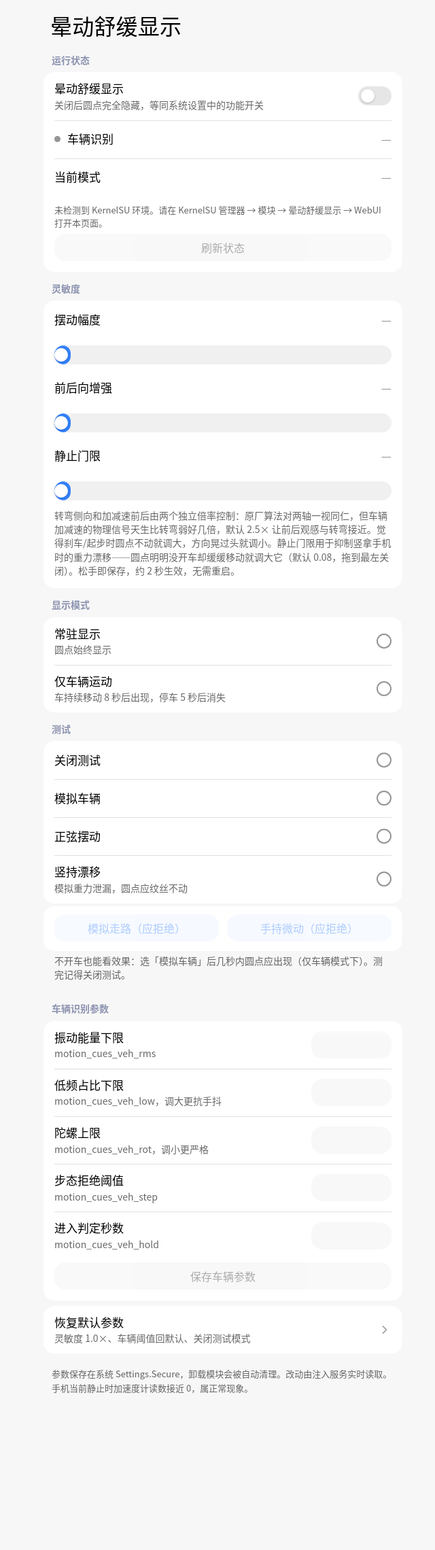
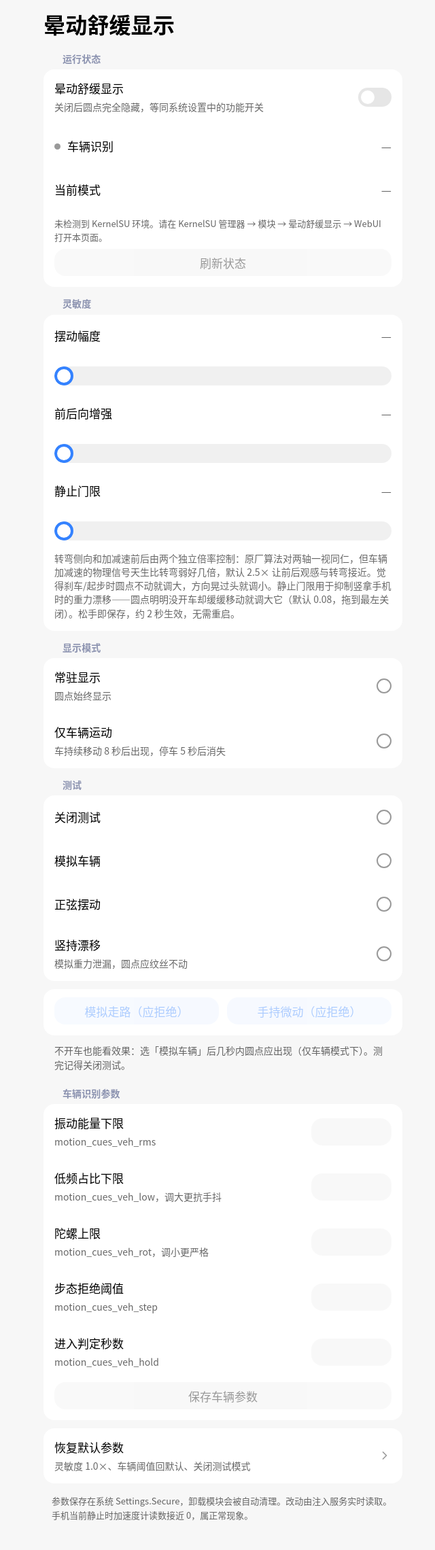
Before and after one commit to MieAiiii/oplus-antidizzy-module, a web app: page / in a window 1280 px wide. Shown: the whole page at 68% size, without its empty margins (312-952 px from the left). Before the commit the page ends 2050 px from the top, so only its background shows below. Run offline with its HTML, style and script files only (its server is not run), Linux system fonts and the light colour scheme; data that the repository does not hold is empty.

Commit message:
release: v7.3 — WebUI 按 miuix 官方源码规范全面重构
- 色值/字号/尺寸逐项对齐 compose-miuix-ui/miuix 源码（Colors.kt、TextStyles.kt）
- 移除滑块与开关阴影（官方纯实心 drawCircle）
- 卡片 16dp / 弹窗 32dp squircle 平滑圆角（corner-shape）
- SmallTitle 内边距 28dp、Button 17sp、Slider 左右留白 14dp、卡片间距 12dp
- 新增滑杆拖拽 4.4% 黑蒙版、行按压 Sink 下沉反馈
- 去掉选项间分割线，行高 64dp / 上下内距 16dp

```diff
--- a/module/webroot/index.html
+++ b/module/webroot/index.html
@@ -5,244 +5,286 @@
 <meta name="viewport" content="width=device-width, initial-scale=1, viewport-fit=cover">
 <title>晕动舒缓显示</title>
 <style>
-  /* ===== miuix / HyperOS 设计 Token（自 compose-miuix-ui/miuix 源码提取）=====
-     颜色：theme/Colors.kt · 字体：theme/TextStyles.kt
-     卡片 16dp 圆角 · 行 56dp/16dp 内距 · 开关 49x28/20dp
-     滑杆轨道 28dp · 白色滑块 20dp · 按钮 16dp 圆角/40dp 高/17sp */
+  /* =========================================================================
+     miuix / HyperOS 设计规范实现
+     取值来源：compose-miuix-ui/miuix（1.6k★，官方 HyperOS 设计语言实现）
+       theme/Colors.kt     —— lightColorScheme 全部色值
+       theme/TextStyles.kt —— 字号表（main 17 / headline1 17 / body2 14 / ...）
+       basic/Card.kt       —— 圆角 16dp + squircle 平滑圆角，surfaceContainer
+       basic/Component.kt  —— 行最小高度 56dp，内侧 16dp，标题 17sp Medium
+       basic/SmallTitle.kt —— subtitle(14sp Bold)，PaddingValues(28, 8)
+       basic/Switch.kt     —— 49×28dp，thumb 20dp，偏移 4/25dp，无阴影
+       basic/Slider.kt     —— 高 28dp，thumb = 0.72H（20.16dp），无阴影，
+                              左右留白 = H/2（14dp），拖拽轨道加深 4.4%
+       basic/Button.kt     —— 40dp 高，16dp 圆角，17sp Medium
+     ========================================================================= */
   :root {
     color-scheme: light dark;
+    /* ---- lightColorScheme（官方值） ---- */
     --primary: #3482FF;
     --on-primary: #FFFFFF;
-    --surface: #F7F7F7;            /* 页面背景 */
-    --card: #FFFFFF;               /* surfaceContainer */
-    --text: #000000;               /* onBackground */
-    --title-sub: #8C93B0;          /* onBackgroundVariant 组标题 */
-    --summary: rgba(0,0,0,.60);    /* onSurfaceVariantSummary */
-    --text-2: #959595;             /* onSurfaceContainerVariant */
-    --accent-soft: #EAF2FF;        /* tertiaryContainer */
-    --accent-soft-on: #3482FF;
-    --btn-bg: #F0F0F0;             /* secondaryVariant */
-    --btn-text: #303030;
-    --input-bg: #F0F0F0;           /* secondaryContainer */
-    --switch-off: #E6E6E6;         /* secondary */
-    --divider: #E0E0E0;
-    --slider-bg: rgba(0,0,0,.06);
+    --background: #FFFFFF;
+    --surface: #F7F7F7;             /* 页面背景 */
+    --card: #FFFFFF;                /* surfaceContainer */
+    --on-surface: #000000;
+    --on-surface-secondary: rgba(0,0,0,.80);   /* onSurfaceSecondary 0xCC000000 */
+    --summary: rgba(0,0,0,.60);                /* onSurfaceVariantSummary 0x99000000 */
+    --actions: rgba(0,0,0,.40);                /* onSurfaceVariantActions 0x66000000 */
+    --on-bg-variant: #8C93B0;       /* onBackgroundVariant 组标题 */
+    --secondary: #E6E6E6;           /* 开关未选中轨道 */
+    --secondary-variant: #F0F0F0;
+    --tertiary-container: #EAF2FF;
+    --divider: #E0E0E0;             /* dividerLine */
+    --outline: #D9D9D9;
+    --slider-bg: rgba(0,0,0,.06);   /* sliderBackground 0x0F000000 */
+    --error: #E94634;
     --press: rgba(0,0,0,.05);
-    --dim: rgba(0,0,0,.3);
+    --dim: rgba(0,0,0,.30);         /* windowDimming */
     --toast-bg: rgba(28,28,30,.92);
+    /* miuix 弹簧近似：spring(dampingRatio .7, stiffness 987) */
+    --spring: cubic-bezier(.32, 1.32, .56, 1);
+    --smooth: cubic-bezier(.4, 0, .2, 1);
   }
   @media (prefers-color-scheme: dark) {
     :root {
       --primary: #277AF7;
+      --background: #000000;
       --surface: #000000;
       --card: #242424;
-      --text: rgba(255,255,255,.90);
-      --title-sub: #787E96;
+      --on-surface: rgba(255,255,255,.90);
+      --on-surface-secondary: rgba(255,255,255,.70);
       --summary: rgba(255,255,255,.50);
-      --text-2: #737373;
-      --accent-soft: #2B3B54;
-      --accent-soft-on: #4788FF;
-      --btn-bg: #434343;
-      --btn-text: #D9D9D9;
-      --input-bg: #434343;
-      --switch-off: #505050;
+      --actions: rgba(255,255,255,.30);
+      --on-bg-variant: #787E96;
+      --secondary: #505050;
+      --secondary-variant: #434343;
+      --tertiary-container: #2B3B54;
       --divider: #393939;
+      --outline: #4A4A4A;
       --slider-bg: rgba(255,255,255,.15);
       --press: rgba(255,255,255,.06);
-      --dim: rgba(0,0,0,.6);
+      --dim: rgba(0,0,0,.60);
       --toast-bg: rgba(70,70,72,.95);
     }
   }
+
   * { box-sizing: border-box; -webkit-tap-highlight-color: transparent; }
   html { background: var(--surface); }
   body {
     margin: 0 auto; max-width: 560px; padding: 0 16px calc(40px + env(safe-area-inset-bottom));
-    background: var(--surface); color: var(--text);
+    background: var(--surface); color: var(--on-surface);
     font-family: MiSans, "MiSans VF", "HarmonyOS Sans SC", "OPPO Sans", "PingFang SC",
                  "Noto Sans CJK SC", system-ui, sans-serif;
-    font-size: 17px; line-height: 1.45;
+    font-size: 17px; line-height: 1.45;               /* main = 17sp */
+    -webkit-font-smoothing: antialiased;
   }
 
-  /* ===== 顶栏（miuix TopAppBar：大标题 32sp，折叠为居中 20sp Medium） ===== */
+  /* ===== TopAppBar：大标题 32sp（title1），折叠为居中 20sp（title3） ===== */
   .appbar {
     position: sticky; top: 0; z-index: 8; margin: 0 -16px;
-    padding: env(safe-area-inset-top) 26px 0;
+    padding: env(safe-area-inset-top) 16px 0;          /* 与大标题 16dp 起始边距对齐 */
     background: transparent;
-    transition: background .22s ease;
+    transition: background .22s var(--smooth);
   }
   .appbar-inner { position: relative; }
   .appbar-large {
-    margin: 0; font-size: 32px; font-weight: 500; letter-spacing: .2px;
-    padding: 14px 0 12px; max-height: 64px;
-    transition: opacity .16s ease, max-height .2s ease, padding .2s ease, transform .16s ease;
+    margin: 0; font-size: 32px; font-weight: 600; letter-spacing: .2px;
+    padding: 12px 0 10px; max-height: 62px;
+    transition: opacity .16s var(--smooth), max-height .2s var(--smooth),
+                padding .2s var(--smooth), transform .16s var(--smooth);
   }
   .appbar-small {
     position: absolute; top: 0; left: 0; right: 0; height: 52px;
     display: flex; align-items: center; justify-content: center;
     font-size: 20px; font-weight: 500;
     opacity: 0; transform: translateY(10px);
-    transition: opacity .16s ease, transform .18s ease;
+    transition: opacity .16s var(--smooth), transform .18s var(--smooth);
     pointer-events: none;
   }
+  /* miuix-blur：折叠后毛玻璃（surface 62% + blur 20 + saturate） */
   .appbar.collapsed { background: color-mix(in srgb, var(--surface) 86%, transparent); }
   @supports (backdrop-filter: blur(1px)) {
     .appbar.collapsed {
       background: color-mix(in srgb, var(--surface) 62%, transparent);
-      -webkit-backdrop-filter: blur(20px) saturate(1.6);
-      backdrop-filter: blur(20px) saturate(1.6);
+      -webkit-backdrop-filter: blur(20px) saturate(1.8);
+      backdrop-filter: blur(20px) saturate(1.8);
     }
   }
   .appbar.collapsed .appbar-large { opacity: 0; max-height: 0; padding: 0; transform: scale(.98); }
   .appbar.collapsed .appbar-small { opacity: 1; transform: translateY(0); }
 
-  /* ===== 组标题（SmallTitle：14sp Bold，onBackgroundVariant，28dp/8dp） ===== */
+  /* ===== SmallTitle：subtitle(14sp Bold) + onBackgroundVariant + PaddingValues(28, 8) ===== */
   .group-title {
-    font-size: 14px; font-weight: 700; color: var(--title-sub);
-    margin: 14px 0 8px; padding: 0 12px;
+    font-size: 14px; font-weight: 700; color: var(--on-bg-variant);
+    padding: 0 28px; margin: 14px 0 6px;
+    letter-spacing: .1px;
   }
 
-  /* ===== 卡片（Card：16dp squircle 圆角，surfaceContainer） ===== */
+  /* ===== Card：16dp squircle 平滑圆角（miuix-squircle），surfaceContainer，无阴影 ===== */
   .card {
-    background: var(--card); border-radius: 16px; overflow: hidden;
-    margin-bottom: 4px;
+    background: var(--card);
+    border-radius: 16px;
+    corner-shape: squircle;         /* Chrome 133+：超椭圆平滑圆角（miuix squircle） */
+    overflow: hidden;
+    margin-bottom: 12px;            /* miuix 卡片间距 12dp */
   }
+  .card:last-child { margin-bottom: 0; }
 
-  /* ===== 行（BasicComponent：最小 56dp，16dp 内距，标题 17sp Medium，摘要 14sp） ===== */
+  /* ===== BasicComponent：minHeight 64dp（宽松版），InsideMargin 16dp，标题 17sp Medium ===== */
   .mi-row {
-    position: relative; min-height: 56px; padding: 12px 16px;
+    position: relative; min-height: 64px; padding: 16px;
     display: flex; align-items: center; justify-content: space-between; gap: 12px;
   }
-  .mi-row + .mi-row::before {
+  /* 行间分隔线：已按需求关闭（如需恢复把下面规则取消注释） */
+  /* .mi-row + .mi-row::before {
     content: ''; position: absolute; top: 0; left: 16px; right: 16px;
     height: 1px; background: var(--divider);
-  }
-  .mi-row.pressable:active { background: var(--press); }
+  } */
+  /* miuix PressFeedbackType.Sink：按下轻微下沉 + 变暗 */
+  .mi-row.pressable { transition: transform .16s var(--spring), background .16s var(--smooth); }
+  .mi-row.pressable:active { transform: scale(.985); background: var(--press); }
   .row-main { flex: 1; min-width: 0; }
-  .row-title { font-size: 17px; font-weight: 500; }
-  .row-summary { font-size: 14px; color: var(--summary); margin-top: 2px; line-height: 1.4; }
-  .row-value { font-size: 17px; color: var(--text-2); font-variant-numeric: tabular-nums; white-space: nowrap; }
+  .row-title { font-size: 17px; font-weight: 500; }      /* headline1 + Medium */
+  .row-summary { font-size: 14px; color: var(--summary); margin-top: 4px; line-height: 1.45; }
+  .row-value { font-size: 17px; color: var(--summary); font-variant-numeric: tabular-nums; white-space: nowrap; }
   .row-label { display: flex; align-items: center; font-size: 17px; font-weight: 500; }
 
   /* 状态圆点 */
-  .dot { display: inline-block; width: 9px; height: 9px; border-radius: 50%; margin-right: 10px; background: var(--text-2); }
-  .dot.on { background: var(--primary); box-shadow: 0 0 7px color-mix(in srgb, var(--primary) 60%, transparent); }
+  .dot { display: inline-block; width: 9px; height: 9px; border-radius: 50%; margin-right: 10px; background: var(--actions); }
+  .dot.on { background: var(--primary); }
 
-  /* ===== 开关（Switch：轨道 49x28 胶囊，滑块 20dp，开=primary 关=secondary） ===== */
+  /* ===== Switch：49×28dp 胶囊轨道，20dp thumb，偏移 unchecked 4dp / checked 25dp，
+            thumb 纯实心白圆无阴影（官方 drawCircle），按下 1.127x ===== */
   .switch {
     flex: none; position: relative; width: 49px; height: 28px; border-radius: 14px;
-    background: var(--switch-off); transition: background .22s cubic-bezier(.4,0,.2,1);
+    background: var(--secondary);
+    transition: background .3s var(--smooth);
     cursor: pointer;
   }
   .switch .knob {
     position: absolute; top: 4px; left: 4px; width: 20px; height: 20px; border-radius: 50%;
-    background: #FFFFFF; box-shadow: 0 1px 3px rgba(0,0,0,.22);
-    transition: left .22s cubic-bezier(.34,1.25,.64,1), transform .18s cubic-bezier(.34,1.25,.64,1);
+    background: #FFFFFF;
+    transition: left .3s var(--spring), transform .18s var(--spring);
   }
   .switch:active .knob { transform: scale(1.127); }
   .switch.on { background: var(--primary); }
   .switch.on .knob { left: 25px; }
   .switch.disabled { opacity: .4; pointer-events: none; }
 
-  /* ===== 单选（RadioButton：primary 圆点 + 外圈） ===== */
+  /* ===== RadioButton：22dp 外圈 + 11dp primary 圆点 ===== */
   .radio {
     flex: none; width: 22px; height: 22px; border-radius: 50%;
-    border: 2px solid var(--text-2); position: relative; transition: border-color .18s;
+    border: 2px solid var(--actions); position: relative;
+    transition: border-color .2s var(--smooth);
   }
   .radio::after {
     content: ''; position: absolute; top: 0; left: 0; right: 0; bottom: 0; margin: auto;
     width: 11px; height: 11px;
-    border-radius: 50%; background: var(--primary); transform: scale(0); transition: transform .2s cubic-bezier(.34,1.4,.64,1);
+    border-radius: 50%; background: var(--primary);
+    transform: scale(0); transition: transform .22s var(--spring);
   }
   .radio.sel { border-color: var(--primary); }
   .radio.sel::after { transform: scale(1); }
 
-  /* ===== 滑杆（Slider：28dp 胶囊轨道，填充 primary，白色 20dp 滑块，按压 1.127 倍） ===== */
-  .slider { position: relative; height: 28px; margin: 10px 16px 6px; touch-action: none; cursor: pointer; }
+  /* ===== Slider：高 28dp（整个组件即胶囊轨道 14dp 圆角），
+            thumb = 0.72 × 28 ≈ 20px 纯白实心无阴影，
+            左右留白 = 14dp（thumbRadius），
+            拖拽时轨道叠加 4.4% 黑蒙版，thumb 放大 1.127 ===== */
+  .slider {
+    position: relative; height: 28px; margin: 12px 16px 10px;
+    touch-action: none; cursor: pointer; isolation: isolate;
+  }
   .slider-track {
     position: absolute; top: 0; left: 0; right: 0; bottom: 0; border-radius: 14px;
     background: var(--slider-bg); overflow: hidden;
   }
+  .slider-track::after {              /* 拖拽加深：drawRect(Black, alpha .044) */
+    content: ''; position: absolute; inset: 0; border-radius: inherit;
+    background: rgba(0,0,0,.044); opacity: 0; transition: opacity .15s var(--smooth);
+  }
+  .slider.active .slider-track::after { opacity: 1; }
   .slider-fill {
-    position: absolute; left: 0; top: 0; bottom: 0; width: 24px;
-    border-radius: 14px; background: var(--primary);
-    transition: width .25s cubic-bezier(.4,0,.2,1);
+    position: absolute; left: 0; top: 0; bottom: 0; width: 28px;
+    border-radius: 14px; background: var(--primary);    /* StrokeCap.Round：圆头半径 14 */
+    transition: width .25s var(--smooth);
   }
   .slider-thumb {
-    position: absolute; top: 50%; left: 10px; width: 20px; height: 20px; border-radius: 50%;
-    background: #FFFFFF; box-shadow: 0 1px 4px rgba(0,0,0,.2);
+    position: absolute; top: 50%; left: 14px; width: 20px; height: 20px; border-radius: 50%;
+    background: #FFFFFF;                                /* onPrimary，无阴影 */
     transform: translate(-50%, -50%);
-    transition: left .25s cubic-bezier(.4,0,.2,1), transform .18s cubic-bezier(.34,1.35,.64,1);
+    transition: left .25s var(--smooth), transform .18s var(--spring);
     pointer-events: none;
   }
   .slider.active .slider-thumb { transform: translate(-50%, -50%) scale(1.127); }
   .slider.active .slider-fill, .slider.active .slider-thumb { transition: none; }
 
-  /* 卡片内说明文字 */
+  /* 卡片内说明（onSurfaceVariantSummary 60%） */
   .card-summary { font-size: 14px; color: var(--summary); padding: 6px 16px 16px; line-height: 1.45; }
 
-  /* ===== 按钮（Button：16dp 圆角，最小 40dp 高，13x16 内距，17sp） ===== */
+  /* ===== Button：最小 40dp 高，16dp 圆角，17sp Medium，13×16 内距 ===== */
   .btn {
     display: inline-flex; align-items: center; justify-content: center;
     min-height: 40px; padding: 10px 16px; border: 0; border-radius: 16px;
-    background: var(--btn-bg); color: var(--btn-text);
-    font-family: inherit; font-size: 16px; font-weight: 500; line-height: 1;
-    cursor: pointer; transition: transform .15s cubic-bezier(.34,1.3,.64,1), filter .15s;
+    background: var(--secondary-variant); color: var(--on-surface);
+    font-family: inherit; font-size: 17px; font-weight: 500; line-height: 1;
+    cursor: pointer; transition: transform .15s var(--spring), filter .15s var(--smooth);
   }
   .btn:active { transform: scale(.97); filter: brightness(.96); }
   .btn.primary { background: var(--primary); color: var(--on-primary); }
   .btn.block { display: flex; width: calc(100% - 32px); margin: 4px 16px 16px; }
-  .btn.sm { min-height: 36px; font-size: 14px; padding: 8px 14px; border-radius: 14px; }
-  .btn.accent-soft { background: var(--accent-soft); color: var(--accent-soft-on); }
+  .btn.sm { min-height: 36px; font-size: 15px; padding: 8px 14px; border-radius: 14px; }
+  .btn.accent-soft { background: var(--tertiary-container); color: var(--primary); }
 
-  /* ===== 输入框（TextField：16dp 圆角，secondaryContainer 背景，聚焦 2dp primary 描边） ===== */
+  /* ===== TextField：40dp 高，16dp 圆角，secondaryVariant 背景，聚焦 2dp primary 描边 ===== */
   .input-num, .input-text {
     flex: none; width: 118px; height: 40px; border-radius: 16px;
-    background: var(--input-bg); border: 2px solid transparent; color: var(--text);
-    padding: 0 12px; font-size: 15px; font-family: inherit;
+    background: var(--secondary-variant); border: 2px solid transparent; color: var(--on-surface);
+    padding: 0 12px; font-size: 16px; font-family: inherit;
     text-align: right; font-variant-numeric: tabular-nums;
-    transition: border-color .18s, background .18s;
+    transition: border-color .18s var(--smooth), background .18s var(--smooth);
     -webkit-appearance: none; appearance: none;
   }
   .input-num:focus, .input-text:focus { outline: none; border-color: var(--primary); }
   .input-num::-webkit-outer-spin-button, .input-num::-webkit-inner-spin-button { -webkit-appearance: none; }
   input:disabled, button:disabled, .switch.disabled { opacity: .4; }
 
-  /* ===== 日志区 ===== */
+  /* ===== 日志（footnote1 13sp，tabular） ===== */
   .log {
     font-size: 13px; color: var(--summary); font-variant-numeric: tabular-nums;
-    padding: 10px 16px 2px; white-space: pre-wrap; word-break: break-all; line-height: 1.5;
+    padding: 8px 16px 4px; white-space: pre-wrap; word-break: break-all; line-height: 1.5;
   }
 
   /* ===== 底部说明（footnote1 13sp） ===== */
   .footer-hint {
     font-size: 13px; color: var(--summary);
-    margin: 20px 12px 0; line-height: 1.6;
+    margin: 16px 12px 0; line-height: 1.6;
   }
 
-  /* ===== Toast ===== */
+  /* ===== Toast（miuix Snackbar：胶囊，深色底） ===== */
   .toast {
     position: fixed; left: 50%; bottom: calc(34px + env(safe-area-inset-bottom));
-    transform: translateX(-50%) translateY(6px);
+    transform: translateX(-50%) translateY(6px) scale(.96);
     background: var(--toast-bg); color: #fff;
     padding: 11px 22px; border-radius: 22px;
     font-size: 14px; max-width: 82vw; text-align: center;
-    opacity: 0; transition: opacity .22s, transform .22s;
+    opacity: 0; transition: opacity .22s var(--smooth), transform .22s var(--spring);
     pointer-events: none; z-index: 30;
     box-shadow: 0 6px 20px rgba(0,0,0,.18);
   }
-  .toast.show { opacity: 1; transform: translateX(-50%) translateY(0); }
+  .toast.show { opacity: 1; transform: translateX(-50%) translateY(0) scale(1); }
 
-  /* ===== 对话框（SuperDialog：居中卡片 24dp 圆角，标题左对齐，按钮并排） ===== */
+  /* ===== Dialog：居中卡片 32dp squircle（官方 Centered dialog corner radius 32dp） ===== */
   .dialog-mask {
     position: fixed; top: 0; left: 0; right: 0; bottom: 0; background: var(--dim); z-index: 20;
     display: flex; align-items: center; justify-content: center; padding: 32px;
-    opacity: 0; transition: opacity .2s; pointer-events: none;
+    opacity: 0; transition: opacity .2s var(--smooth); pointer-events: none;
   }
   .dialog-mask.show { opacity: 1; pointer-events: auto; }
   .dialog {
-    background: var(--card); border-radius: 24px; padding: 26px 24px 18px;
+    background: var(--card); border-radius: 32px; corner-shape: squircle;
+    padding: 26px 24px 18px;
     width: 100%; max-width: 360px;
-    transform: scale(.94); transition: transform .22s cubic-bezier(.34,1.3,.64,1);
+    transform: scale(.94); transition: transform .24s var(--spring);
     box-shadow: 0 12px 40px rgba(0,0,0,.22);
   }
   .dialog-mask.show .dialog { transform: scale(1); }
@@ -251,8 +293,11 @@
   .dialog-actions { display: flex; gap: 12px; margin-top: 20px; }
   .dialog-actions .btn { flex: 1; }
 
-  /* 箭头行（ArrowPreference） */
-  .chevron { flex: none; width: 20px; height: 20px; color: var(--text-2); }
+  /* 箭头（ArrowPreference） */
+  .chevron { flex: none; width: 20px; height: 20px; color: var(--actions); }
+
+  /* 卡片内的按钮行（自定义布局时使用） */
+  .card-row-btns { padding: 12px 16px 16px; display: flex; gap: 12px; }
 </style>
 </head>
 <body>
@@ -354,11 +399,13 @@
     <span class="radio" id="t5"></span>
   </div>
 </div>
-<div class="card" style="padding:12px 16px 14px; display:flex; gap:12px;">
-  <button class="btn accent-soft" style="flex:1;" onclick="setTest(3)">模拟走路（应拒绝）</button>
-  <button class="btn accent-soft" style="flex:1;" onclick="setTest(4)">手持微动（应拒绝）</button>
+<div class="card">
+  <div class="card-row-btns">
+    <button class="btn accent-soft block" style="margin:0;flex:1;" onclick="setTest(3)">模拟走路（应拒绝）</button>
+    <button class="btn accent-soft block" style="margin:0;flex:1;" onclick="setTest(4)">手持微动（应拒绝）</button>
+  </div>
 </div>
-<div class="card-summary" style="padding-top:0;">不开车也能看效果：选「模拟车辆」后几秒内圆点应出现（仅车辆模式下）。测完记得关闭测试。</div>
+<div class="card-summary" style="padding:0 16px 8px;">不开车也能看效果：选「模拟车辆」后几秒内圆点应出现（仅车辆模式下）。测完记得关闭测试。</div>
 
 <div class="group-title">车辆识别参数</div>
 <div class="card">
@@ -400,7 +447,7 @@
   <button class="btn block" onclick="saveVeh()">保存车辆参数</button>
 </div>
 
-<div class="card" style="margin-top:8px;">
+<div class="card">
   <div class="mi-row pressable" onclick="openResetDialog()">
     <div class="row-main">
       <div class="row-title">恢复默认参数</div>
@@ -510,8 +557,8 @@ async function toggleEnable() {
 }
 
 // ---------- 灵敏度（miuix Slider，可复用多实例） ----------
-const THUMB_R = 10; // 滑块半径：圆心限制在 [R, w-R]，任何位置都不被卡片裁切
-const RAIL_R = 14;  // 填充条圆头半径 = 轨道半高（miuix StrokeCap.Round），包裹白色滑块露出 4px 蓝边
+const THUMB_R = 14; // 官方 thumbRadius = H/2 = 14dp：滑块圆心限制在 [R, w-R]
+const RAIL_R = 14;  // 填充条圆头半径 = 轨道半高（StrokeCap.Round），蓝色包裹白色滑块
 
 function makeSlider(id, opts) {
   const el = document.getElementById(id);
```
Also changed, not shown: README.md, 1 other file.
